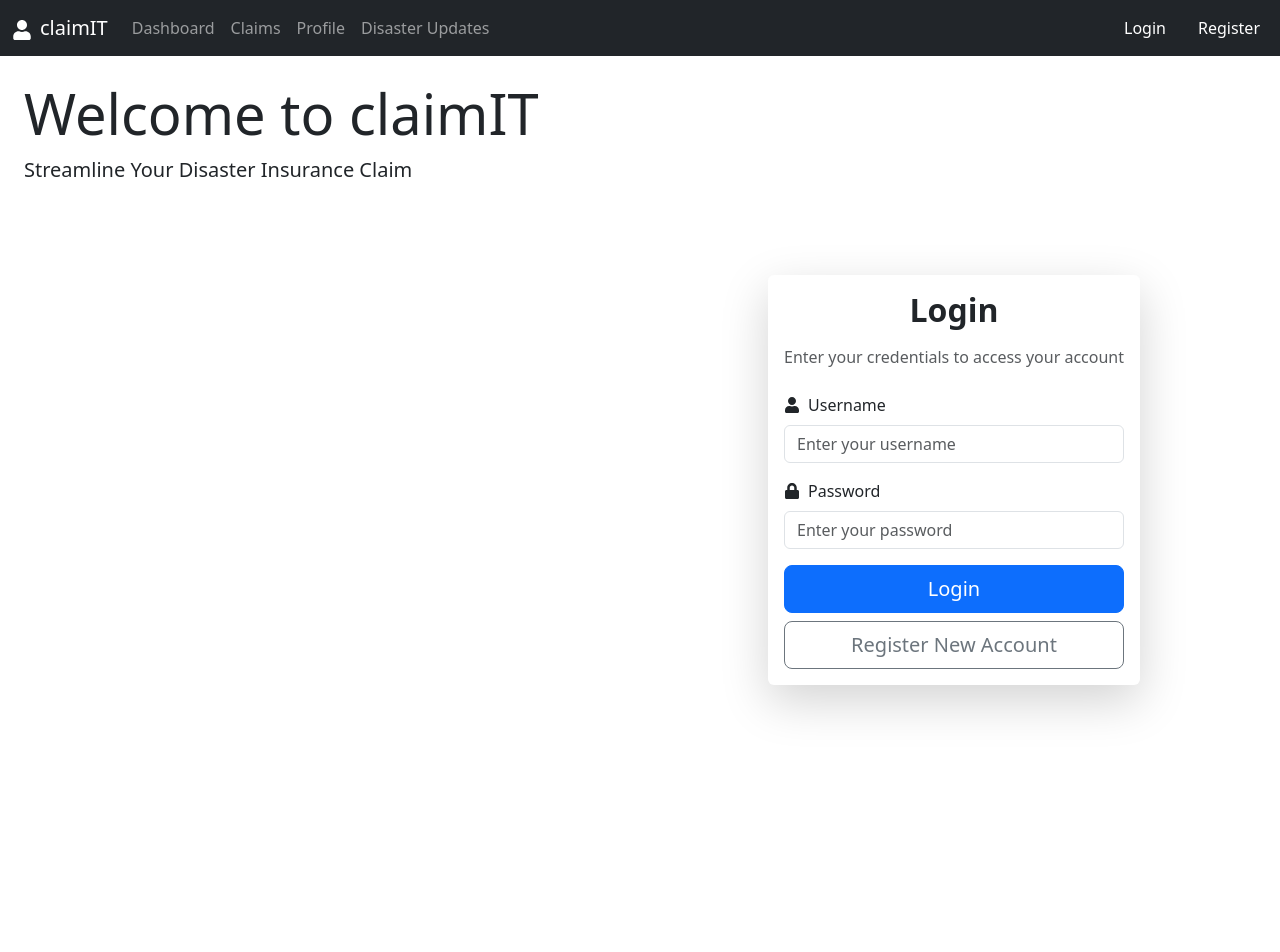
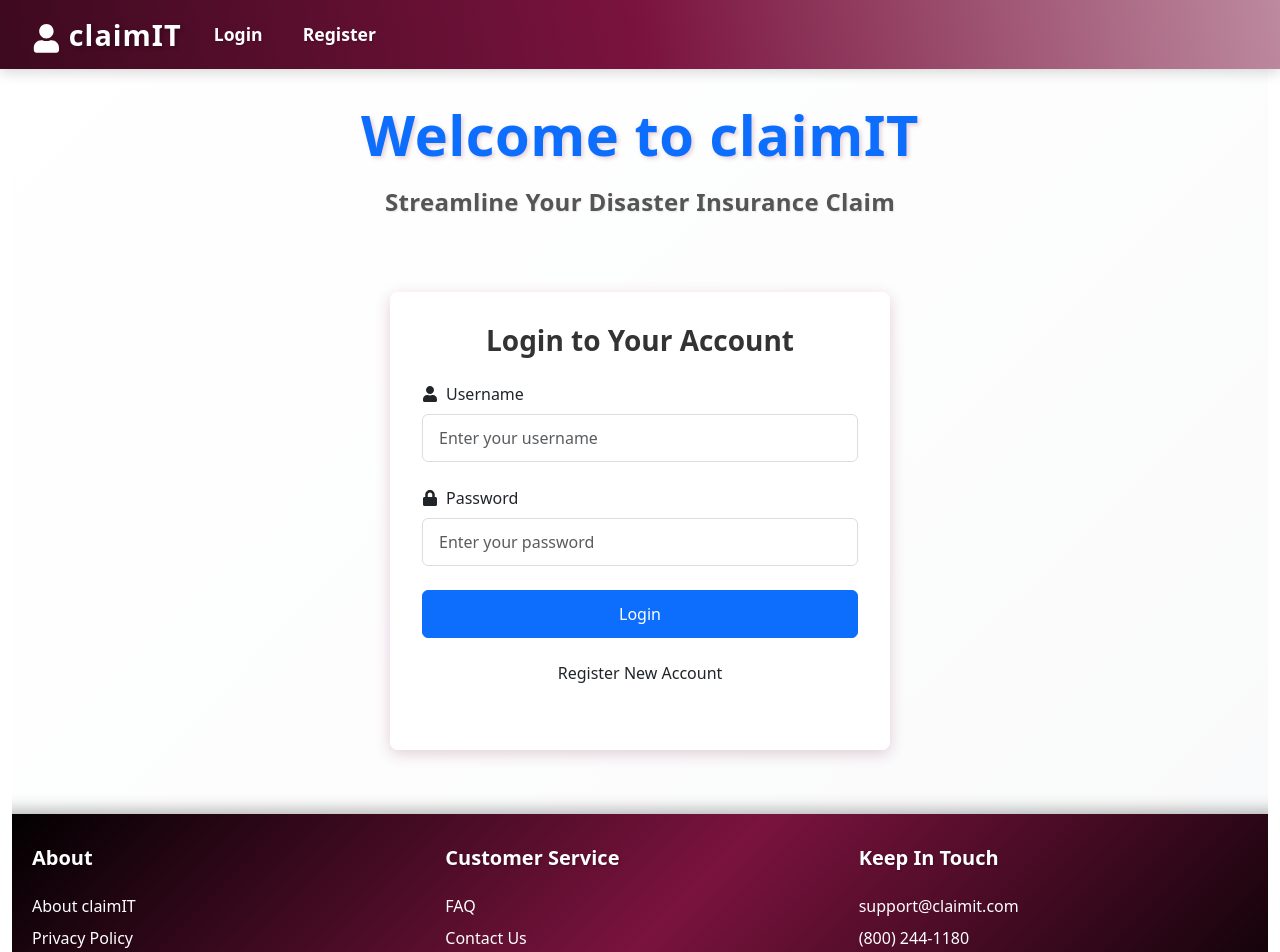
Before and after one commit to AyoyimikaAjibade/claimIT, a React (Create React App) app in the folder claimit_frontend/: page /login in a window 1280 px wide. Shown: the top 952 px of the page. Before the commit the page ends 880 px from the top, so only its background shows below. Built offline with nearby package versions, Linux system fonts and the light colour scheme.

Commit message:
frontend; auth works

```diff
--- a/claimit_frontend/src/components/Login.js
+++ b/claimit_frontend/src/components/Login.js
@@ -1,9 +1,10 @@
 import React, { useState, useContext } from 'react';
-import { Card, Container, Row, Col, Form, Button } from 'react-bootstrap';
+import { Container, Row, Col, Form, Button } from 'react-bootstrap';
 import { FaUser, FaLock } from 'react-icons/fa';
 import { AuthContext } from '../context/AuthContext';
 import { useNavigate, Link } from 'react-router-dom';
 import axios from 'axios';
+import '../styles/auth.css';
 
 const Login = () => {
   const { saveAuthToken } = useContext(AuthContext);
@@ -16,7 +17,7 @@ const Login = () => {
     e.preventDefault();
     try {
       const response = await axios.post(
-        `${process.env.REACT_APP_API_BASE_URL}/api/token/`,
+        `${process.env.REACT_APP_API_BASE_URL}/api/auth/login/`,
         {
           username,
           password
@@ -31,34 +32,30 @@ const Login = () => {
   };
 
   return (
-    <div className="login-container">
-      <Container fluid className="min-vh-100">
-        <Row className="min-vh-100">
-          <Col md={6} className="login-image">
-            <div className="overlay">
-              <div className="login-content">
-                <h1 className="display-4">Welcome to claimIT</h1>
-                <p className="lead">Streamline Your Disaster Insurance Claim</p>
-              </div>
-            </div>
+    <div className="auth-container d-flex flex-column min-vh-100">
+
+      <main className="auth-content flex-grow-1">
+        <Container>
+          <Row className="justify-content-center mb-4">
+            <Col md={8} className="text-center">
+              <h1 className="display-4 fw-bold text-primary">Welcome to claimIT</h1>
+              <p className="lead fs-4">Streamline Your Disaster Insurance Claim</p>
             </Col>
-          <Col md={6} className="d-flex align-items-center">
-            <Card className="shadow-lg border-0 rounded-lg mx-auto" style={{ maxWidth: '500px' }}>
-              <Card.Body>
-                <div className="text-center mb-4">
-                  <h2 className="fw-bold mb-3">Login</h2>
-                  <p className="text-muted">Enter your credentials to access your account</p>
-                </div>
+          </Row>
+
+          <Row className="justify-content-center">
+            <Col md={6}>
+              <div className="auth-card">
+                <h2 className="auth-title">Login to Your Account</h2>
 
                 {error && (
-                  <div className="alert alert-danger alert-dismissible fade show" role="alert">
+                  <div className="alert alert-danger auth-alert" role="alert">
                     {error}
-                    <button type="button" className="btn-close" data-bs-dismiss="alert" aria-label="Close"></button>
                   </div>
                 )}
 
-                <Form onSubmit={handleLogin}>
-                  <Form.Group className="mb-3">
+                <Form onSubmit={handleLogin} className="auth-form">
+                  <Form.Group className="form-group">
                     <Form.Label className="d-flex align-items-center">
                       <FaUser className="me-2" />
                       Username
@@ -72,7 +69,7 @@ const Login = () => {
                     />
                   </Form.Group>
 
-                  <Form.Group className="mb-3">
+                  <Form.Group className="form-group">
                     <Form.Label className="d-flex align-items-center">
                       <FaLock className="me-2" />
                       Password
@@ -86,20 +83,53 @@ const Login = () => {
                     />
                   </Form.Group>
 
-                  <div className="d-grid gap-2">
-                    <Button variant="primary" type="submit" className="btn-lg">
+                  <Button variant="primary" type="submit" className="auth-btn auth-btn-primary">
                     Login
                   </Button>
-                    <Link to="/register" className="btn btn-outline-secondary btn-lg">
+                  <Link to="/register" className="btn auth-btn auth-btn-outline">
                     Register New Account
                   </Link>
+                </Form>
               </div>
-                </Form>
-              </Card.Body>
-            </Card>
             </Col>
           </Row>
         </Container>
+      </main>
+
+      <footer className="auth-footer mt-auto">
+        <Container>
+          <Row>
+            <Col md={4}>
+              <h5>About</h5>
+              <ul className="auth-footer-links">
+                <li><Link to="/about">About claimIT</Link></li>
+                <li><Link to="/privacy">Privacy Policy</Link></li>
+                <li><Link to="/terms">Terms of Use</Link></li>
+              </ul>
+            </Col>
+            <Col md={4}>
+              <h5>Customer Service</h5>
+              <ul className="auth-footer-links">
+                <li><Link to="/faq">FAQ</Link></li>
+                <li><Link to="/contact">Contact Us</Link></li>
+                <li><Link to="/support">Support</Link></li>
+              </ul>
+            </Col>
+            <Col md={4}>
+              <h5>Keep In Touch</h5>
+              <ul className="auth-footer-links">
+                <li><a href="mailto:support@claimit.com">support@claimit.com</a></li>
+                <li><a href="tel:+18002441180">(800) 244-1180</a></li>
+              </ul>
+            </Col>
+          </Row>
+          <Row className="mt-4">
+            <Col className="text-center">
+              <p className="mb-0">&copy; 2024 claimIT | All Rights Reserved</p>
+            </Col>
+          </Row>
+        </Container>
+      </footer>
     </div>
   );
 };
--- a/claimit_frontend/src/components/Navbar.js
+++ b/claimit_frontend/src/components/Navbar.js
@@ -14,20 +14,22 @@ const NavbarComponent = () => {
   };
 
   return (
-    <Navbar bg="dark" variant="dark" expand="lg" className="mb-4">
-      <Container fluid>
+    <Navbar expand="lg" className="auth-header">
+      <Container>
         <Navbar.Brand as={Link} to="/dashboard">
           <FaUser className="me-2" />
           claimIT
         </Navbar.Brand>
         <Navbar.Toggle aria-controls="navbar-collapse" />
         <Navbar.Collapse id="navbar-collapse">
+          {authToken && (
             <Nav className="me-auto">
               <Nav.Link as={Link} to="/dashboard">Dashboard</Nav.Link>
               <Nav.Link as={Link} to="/claims">Claims</Nav.Link>
               <Nav.Link as={Link} to="/profile">Profile</Nav.Link>
               <Nav.Link as={Link} to="/disaster-updates">Disaster Updates</Nav.Link>
             </Nav>
+          )}
           <Nav>
             {authToken ? (
               <Button variant="outline-light" onClick={handleLogout} className="ms-2">
@@ -36,10 +38,10 @@ const NavbarComponent = () => {
               </Button>
             ) : (
               <>
-                <Nav.Link as={Link} to="/login" className="text-white me-3">
+                <Nav.Link as={Link} to="/login" className="me-3">
                   Login
                 </Nav.Link>
-                <Nav.Link as={Link} to="/register" className="text-white">
+                <Nav.Link as={Link} to="/register">
                   Register
                 </Nav.Link>
               </>
--- a/claimit_frontend/src/components/Register.js
+++ b/claimit_frontend/src/components/Register.js
@@ -1,6 +1,9 @@
 import React, { useState } from 'react';
+import { Container, Row, Col, Form, Button } from 'react-bootstrap';
+import { FaUser, FaEnvelope, FaLock } from 'react-icons/fa';
 import { useNavigate, Link } from 'react-router-dom';
 import axios from 'axios';
+import '../styles/auth.css';
 
 const Register = () => {
   const navigate = useNavigate();
@@ -13,7 +16,7 @@ const Register = () => {
   const handleRegister = async (e) => {
     e.preventDefault();
     try {
-      const response = await axios.post(`${process.env.REACT_APP_API_BASE_URL}/api/users/register/`, {
+      const response = await axios.post(`${process.env.REACT_APP_API_BASE_URL}/api/auth/register/`, {
         username,
         email,
         password,
@@ -27,42 +30,118 @@ const Register = () => {
   };
 
   return (
-    <div className="container mt-5" style={{ maxWidth: "400px" }}>
-      <h2 className="mb-4">Register</h2>
-      {error && <div className="alert alert-danger">{error}</div>}
-      <form onSubmit={handleRegister}>
-        <div className="form-group mb-3">
-          <input
+    <div className="auth-container d-flex flex-column min-vh-100">
+
+      <main className="auth-content flex-grow-1">
+        <Container>
+          <Row className="justify-content-center mb-4">
+            <Col md={8} className="text-center">
+              <h1 className="display-4 fw-bold text-primary">Join claimIT Today</h1>
+              <p className="lead fs-4">Create your account to manage your insurance claims</p>
+            </Col>
+          </Row>
+
+          <Row className="justify-content-center">
+            <Col md={6}>
+              <div className="auth-card">
+                <h2 className="auth-title">Create Your Account</h2>
+
+                {error && (
+                  <div className="alert alert-danger auth-alert" role="alert">
+                    {error}
+                  </div>
+                )}
+
+                <Form onSubmit={handleRegister} className="auth-form">
+                  <Form.Group className="form-group">
+                    <Form.Label className="d-flex align-items-center">
+                      <FaUser className="me-2" />
+                      Username
+                    </Form.Label>
+                    <Form.Control
                       type="text"
-            className="form-control"
-            placeholder="Username"
                       value={username}
                       onChange={(e) => setUsername(e.target.value)}
+                      required
+                      placeholder="Choose a username"
                     />
-        </div>
-        <div className="form-group mb-3">
-          <input
+                  </Form.Group>
+
+                  <Form.Group className="form-group">
+                    <Form.Label className="d-flex align-items-center">
+                      <FaEnvelope className="me-2" />
+                      Email
+                    </Form.Label>
+                    <Form.Control
                       type="email"
-            className="form-control"
-            placeholder="Email"
                       value={email}
                       onChange={(e) => setEmail(e.target.value)}
+                      required
+                      placeholder="Enter your email"
                     />
-        </div>
-        <div className="form-group mb-3">
-          <input
+                  </Form.Group>
+
+                  <Form.Group className="form-group">
+                    <Form.Label className="d-flex align-items-center">
+                      <FaLock className="me-2" />
+                      Password
+                    </Form.Label>
+                    <Form.Control
                       type="password"
-            className="form-control"
-            placeholder="Password"
                       value={password}
                       onChange={(e) => setPassword(e.target.value)}
+                      required
+                      placeholder="Create a password"
                     />
+                  </Form.Group>
+
+                  <Button variant="primary" type="submit" className="auth-btn auth-btn-primary">
+                    Create Account
+                  </Button>
+                  <Link to="/login" className="btn auth-btn auth-btn-outline">
+                    Already have an account? Login
+                  </Link>
+                </Form>
               </div>
-        <button type="submit" className="btn btn-success w-100">Register</button>
-      </form>
-      <p className="mt-3 text-center">
-        Already have an account? <Link to="/login">Login here</Link>.
-      </p>
+            </Col>
+          </Row>
+        </Container>
+      </main>
+
+      <footer className="auth-footer mt-auto">
+        <Container>
+          <Row>
+            <Col md={4}>
+              <h5>About</h5>
+              <ul className="auth-footer-links">
+                <li><Link to="/about">About claimIT</Link></li>
+                <li><Link to="/privacy">Privacy Policy</Link></li>
+                <li><Link to="/terms">Terms of Use</Link></li>
+              </ul>
+            </Col>
+            <Col md={4}>
+              <h5>Customer Service</h5>
+              <ul className="auth-footer-links">
+                <li><Link to="/faq">FAQ</Link></li>
+                <li><Link to="/contact">Contact Us</Link></li>
+                <li><Link to="/support">Support</Link></li>
+              </ul>
+            </Col>
+            <Col md={4}>
+              <h5>Keep In Touch</h5>
+              <ul className="auth-footer-links">
+                <li><a href="mailto:support@claimit.com">support@claimit.com</a></li>
+                <li><a href="tel:+18002441180">(800) 244-1180</a></li>
+              </ul>
+            </Col>
+          </Row>
+          <Row className="mt-4">
+            <Col className="text-center">
+              <p className="mb-0">&copy; 2024 claimIT | All Rights Reserved</p>
+            </Col>
+          </Row>
+        </Container>
+      </footer>
     </div>
   );
 };
--- a/claimit_frontend/src/index.js
+++ b/claimit_frontend/src/index.js
@@ -4,6 +4,7 @@ import App from './App';
 import { BrowserRouter as Router } from 'react-router-dom';
 import { AuthProvider } from './context/AuthContext';
 import 'bootstrap/dist/css/bootstrap.min.css'; // Import Bootstrap CSS
+import './styles/auth.css';
 
 ReactDOM.render(
   <React.StrictMode>
--- /dev/null
+++ b/claimit_frontend/src/styles/auth.css
@@ -0,0 +1,261 @@
+/* Auth Pages Styles */
+.auth-container {
+  min-height: 100vh;
+  display: flex;
+  flex-direction: column;
+  background-color: #f8f9fa;
+  background-image: linear-gradient(135deg, #ffffff 0%, #f8f9fa 50%, #e9ecef 100%);
+  background-size: cover;
+  background-position: center;
+  position: relative;
+  width: 100%;
+  margin: 0;
+  padding: 0;
+  overflow-x: hidden;
+}
+
+.auth-container::before {
+  content: '';
+  position: absolute;
+  top: 0;
+  left: 0;
+  right: 0;
+  bottom: 0;
+  background-color: rgba(255, 255, 255, 0.7);
+  z-index: 0;
+}
+
+.auth-header {
+  background: linear-gradient(80deg, #000000 0%, #7A133E 50%, #ffffff 100%);
+  background-size: 200% 100%;
+  background-position: center;
+  padding: 1.5rem 0;
+  box-shadow: 0 4px 12px rgba(0,0,0,0.15);
+  position: relative;
+  z-index: 1;
+  width: 100%;
+}
+
+.auth-header .container {
+  max-width: 1400px;
+  margin: 0 auto;
+  padding: 0 2rem;
+}
+
+.auth-header .navbar-brand {
+  font-size: 1.8rem;
+  font-weight: 800;
+  color: #fff;
+  text-shadow: 2px 2px 4px rgba(0,0,0,0.3);
+  letter-spacing: 1px;
+}
+
+.auth-header .nav-link {
+  font-size: 1.1rem;
+  font-weight: 600;
+  color: #fff;
+  text-shadow: 1px 1px 2px rgba(0,0,0,0.2);
+  padding: 0.5rem 1.2rem;
+  margin: 0 0.5rem;
+  transition: all 0.3s ease;
+}
+
+.auth-header .nav-link:hover {
+  color: rgba(255,255,255,0.9);
+  transform: translateY(-2px);
+}
+
+.auth-header .btn-outline-light {
+  font-weight: 600;
+  padding: 0.5rem 1.5rem;
+  border-width: 2px;
+  text-shadow: 1px 1px 2px rgba(0,0,0,0.2);
+  transition: all 0.3s ease;
+}
+
+.auth-header .btn-outline-light:hover {
+  transform: translateY(-2px);
+  box-shadow: 0 4px 8px rgba(0,0,0,0.2);
+}
+
+.auth-content {
+  padding: 2rem 0;
+  position: relative;
+  z-index: 1;
+  width: 100%;
+}
+
+/* Welcome text styles */
+.auth-content .display-4 {
+  color: #333333;
+  margin-bottom: 1rem;
+  font-weight: 800;
+  text-shadow: 2px 2px 4px rgba(122, 19, 62, 0.2),
+               0 0 20px rgba(255, 255, 255, 0.5);
+  letter-spacing: 0.5px;
+}
+
+.auth-content .lead {
+  color: #555555;
+  font-weight: 600;
+  text-shadow: 1px 1px 2px rgba(0,0,0,0.1);
+  letter-spacing: 0.3px;
+}
+
+.auth-card {
+  background: rgba(255, 255, 255, 0.98);
+  border-radius: 8px;
+  box-shadow: 0 4px 15px rgba(122, 19, 62, 0.2);
+  padding: 2rem;
+  max-width: 500px;
+  margin: 2rem auto;
+}
+
+.auth-title {
+  color: #333;
+  font-size: 1.75rem;
+  font-weight: 700;
+  margin-bottom: 1.5rem;
+  text-align: center;
+}
+
+.auth-subtitle {
+  color: #666;
+  font-size: 1rem;
+  margin-bottom: 2rem;
+  text-align: center;
+}
+
+.auth-form .form-group {
+  margin-bottom: 1.5rem;
+}
+
+.auth-form .form-control {
+  height: 48px;
+  border-radius: 6px;
+  border: 1px solid #ddd;
+  padding: 0.75rem 1rem;
+  font-size: 1rem;
+}
+
+.auth-form .form-control:focus {
+  border-color: #7A133E;
+  box-shadow: 0 0 0 0.2rem rgba(122, 19, 62, 0.25);
+}
+
+.auth-btn {
+  height: 48px;
+  font-size: 1rem;
+  font-weight: 600;
+  border-radius: 6px;
+  padding: 0.75rem 1.5rem;
+  width: 100%;
+  margin-bottom: 1rem;
+}
+
+.auth-btn-primary {
+  background-color: #7A133E;
+  border-color: #7A133E;
+}
+
+.auth-btn-primary:hover {
+  background-color: #5f0f2f;
+  border-color: #5f0f2f;
+}
+
+.auth-btn-outline {
+  background-color: transparent;
+  border: 2px solid #7A133E;
+  color: #7A133E;
+}
+
+.auth-btn-outline:hover {
+  background-color: #7A133E;
+  color: #fff;
+}
+
+.auth-link {
+  color: #7A133E;
+  text-decoration: none;
+}
+
+.auth-link:hover {
+  color: #5f0f2f;
+  text-decoration: underline;
+}
+
+.auth-alert {
+  border-radius: 6px;
+  padding: 1rem;
+  margin-bottom: 1.5rem;
+}
+
+.auth-footer {
+  background: linear-gradient(135deg, #000000 0%, #7A133E 50%, #000000 100%);
+  color: #fff;
+  padding: 2rem 0;
+  margin-top: auto;
+  position: relative;
+  z-index: 1;
+  width: 100vw;
+  left: 50%;
+  right: 50%;
+  margin-left: -50vw;
+  margin-right: -50vw;
+  box-shadow: 0 -4px 15px rgba(0,0,0,0.3);
+}
+
+.auth-footer .container {
+  max-width: 100%;
+  width: 100%;
+  padding: 0 2rem;
+  margin: 0 auto;
+}
+
+.auth-footer h5 {
+  color: #fff;
+  font-weight: 600;
+  margin-bottom: 1.5rem;
+  text-shadow: 1px 1px 2px rgba(0,0,0,0.3);
+}
+
+.auth-footer-links {
+  list-style: none;
+  padding: 0;
+  margin: 0;
+}
+
+.auth-footer-links li {
+  margin-bottom: 0.5rem;
+}
+
+.auth-footer-links a {
+  color: #fff;
+  text-decoration: none;
+  transition: color 0.3s ease;
+}
+
+.auth-footer-links a:hover {
+  color: rgba(255,255,255,0.8);
+  text-decoration: none;
+}
+
+/* Responsive adjustments */
+@media (max-width: 768px) {
+  .auth-card {
+    margin: 1rem;
+    padding: 1.5rem;
+  }
+
+  .auth-title {
+    font-size: 1.5rem;
+  }
+
+  .auth-content .display-4 {
+    font-size: 2rem;
+  }
+
+  .auth-content .lead {
+    font-size: 1.1rem;
+  }
+}
```
Also changed, not shown: claimit_frontend/src/assets/images/background.jpg (added). Lines whose indentation alone changed are shown as unchanged.
